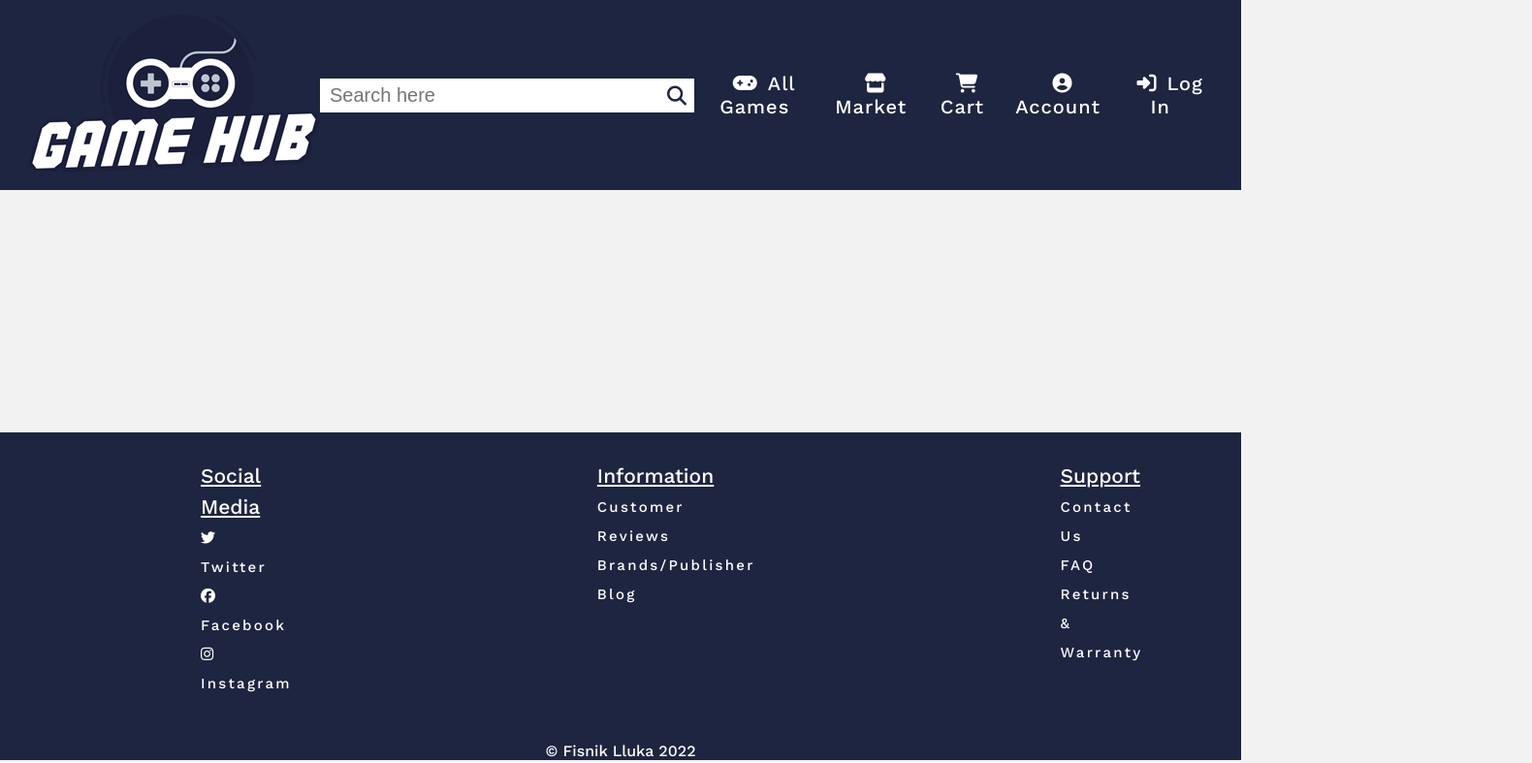
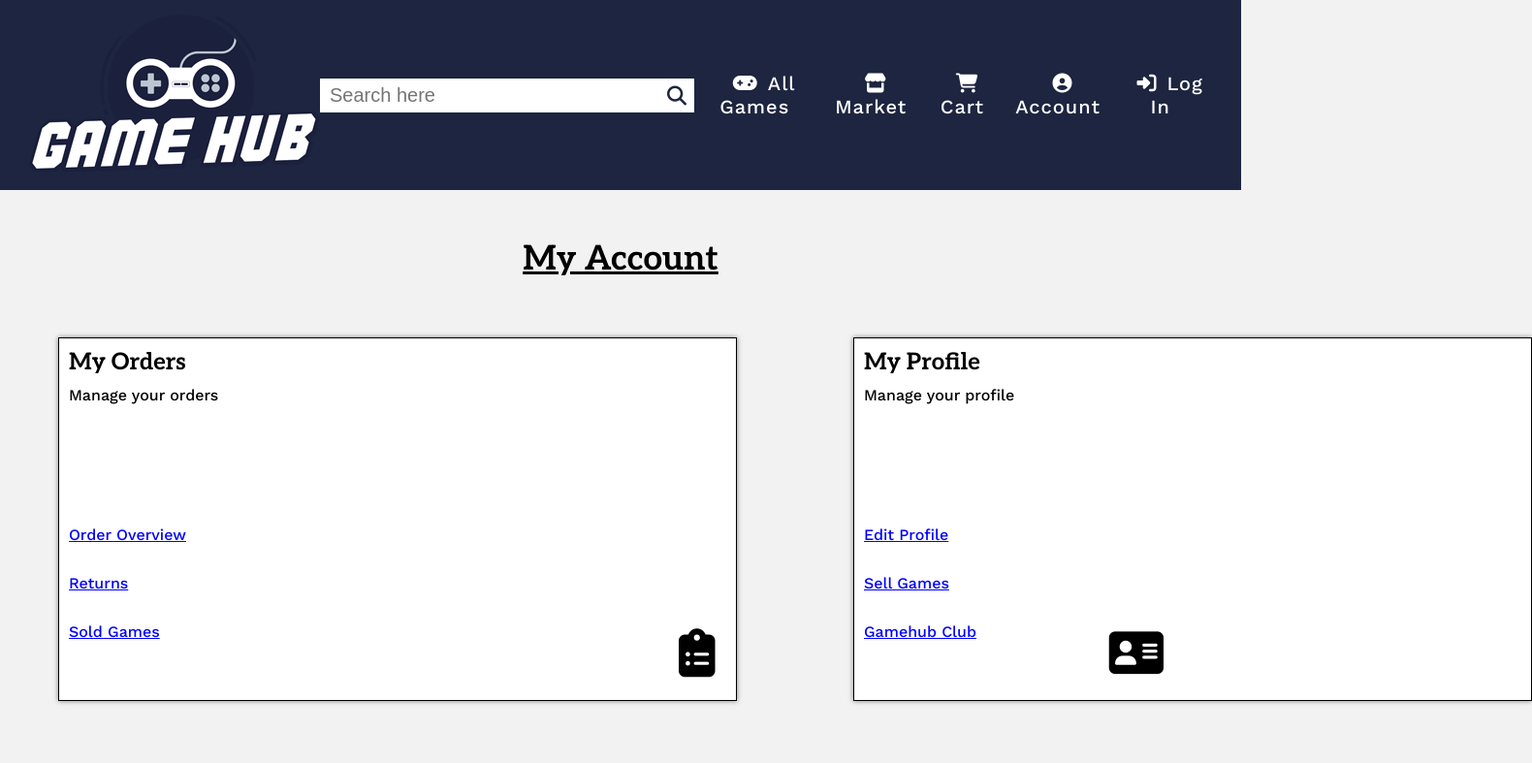
Before and after one commit to Noroff-FEU-Assignments/cross-course-project-Flluka, a plain HTML site: page account.html in a window 1280 px wide. Shown: the top 787 px of the page at 97% size, 1580 px wide, since content can reach past the window. Drawn offline with nearby package versions, Linux system fonts and the light colour scheme.

Commit message:
Update
Pages:
Myaccount.html
icons added

Media Query:
- media query for myaccount

```diff
--- a/account.html
+++ b/account.html
@@ -51,7 +51,32 @@
       </nav>
     </header>
 
-    <main></main>
+    <main>
+      <h1>My Account</h1>
+
+      <section class="profile">
+        <div class="myorders">
+          <h2>My Orders</h2>
+          <p>Manage your orders</p>
+          <i class="fas fa-clipboard-list"></i>
+          <ul>
+            <li><a href="#">Order Overview</a></li>
+            <li><a href="#">Returns</a></li>
+            <li><a href="#">Sold Games</a></li>
+          </ul>
+        </div>
+        <div class="myprofile">
+          <h2>My Profile</h2>
+          <p>Manage your profile</p>
+          <i class="fas fa-address-card"></i>
+          <ul>
+            <li><a href="#">Edit Profile</a></li>
+            <li><a href="#">Sell Games</a></li>
+            <li><a href="#">Gamehub Club</a></li>
+          </ul>
+        </div>
+      </section>
+    </main>
 
     <footer>
       <div class="main-footer">
--- a/css/media.css
+++ b/css/media.css
@@ -95,4 +95,16 @@
     color: #ffffff;
     padding-left: 0%;
   }
+
+  .profile {
+    grid-template-columns: repeat(1, 1fr);
+  }
+
+  .myorders {
+    width: auto;
+  }
+
+  .myprofile {
+    width: auto;
+  }
 }
--- a/css/styles.css
+++ b/css/styles.css
@@ -29,6 +29,7 @@ h1 {
   margin-top: 50px;
   text-decoration: underline;
 }
+
 footer a,
 footer a:visited,
 footer a:hover,
@@ -40,6 +41,10 @@ footer a:active {
 .signup-link {
   text-align: center;
   color: black;
+}
+
+a {
+  color: inherit;
 }
 
 /* Navigation Bar
@@ -307,3 +312,69 @@ a:hover:after {
   width: 100%;
   left: 0;
 }
+
+/* Account Page
+-----------------------------------------------*/
+.profile {
+  display: grid;
+  grid-template-columns: 1fr auto;
+}
+
+.myorders,
+.myprofile {
+  background-color: #fff;
+  width: 700px;
+  height: 375px;
+  border: 1px solid black;
+  margin: 60px;
+  box-shadow: 0px 0px 5px rgba(0, 0, 0, 0.5);
+}
+
+.myorders h2 {
+  font-family: "Aleo", serif;
+  margin: 10px;
+}
+
+.myorders p {
+  margin: 10px;
+}
+
+.myorders ul {
+  margin: 10px;
+  list-style: none;
+  text-decoration: none;
+  padding-top: 100px;
+  line-height: 50px;
+  color: blue;
+}
+
+.myprofile h2 {
+  font-family: "Aleo", serif;
+  margin: 10px;
+}
+
+.myprofile p {
+  margin: 10px;
+}
+
+.myprofile ul {
+  margin: 10px;
+  list-style: none;
+  padding-top: 100px;
+  line-height: 50px;
+  color: blue;
+}
+
+.myprofile i {
+  font-size: 50px;
+  position: absolute;
+  right: 70px;
+  padding-top: 250px;
+}
+
+.myorders i {
+  font-size: 50px;
+  position: absolute;
+  left: 700px;
+  padding-top: 250px;
+}
```
Also changed, not shown: allgames.html (+0 -3 lines), index.html (+1 -1 lines), wishlist.html (deleted, +0 -100 lines), 1 other file.
